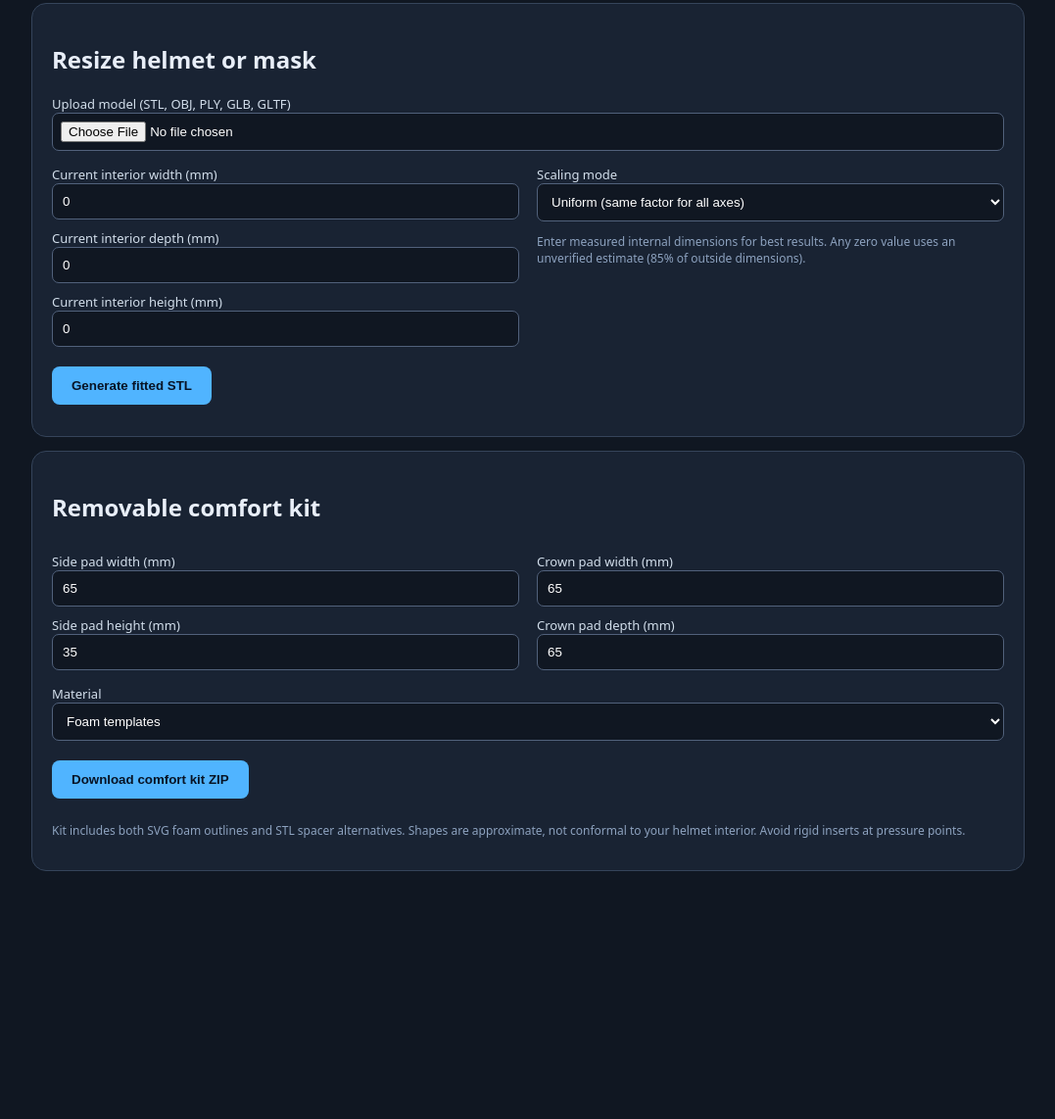
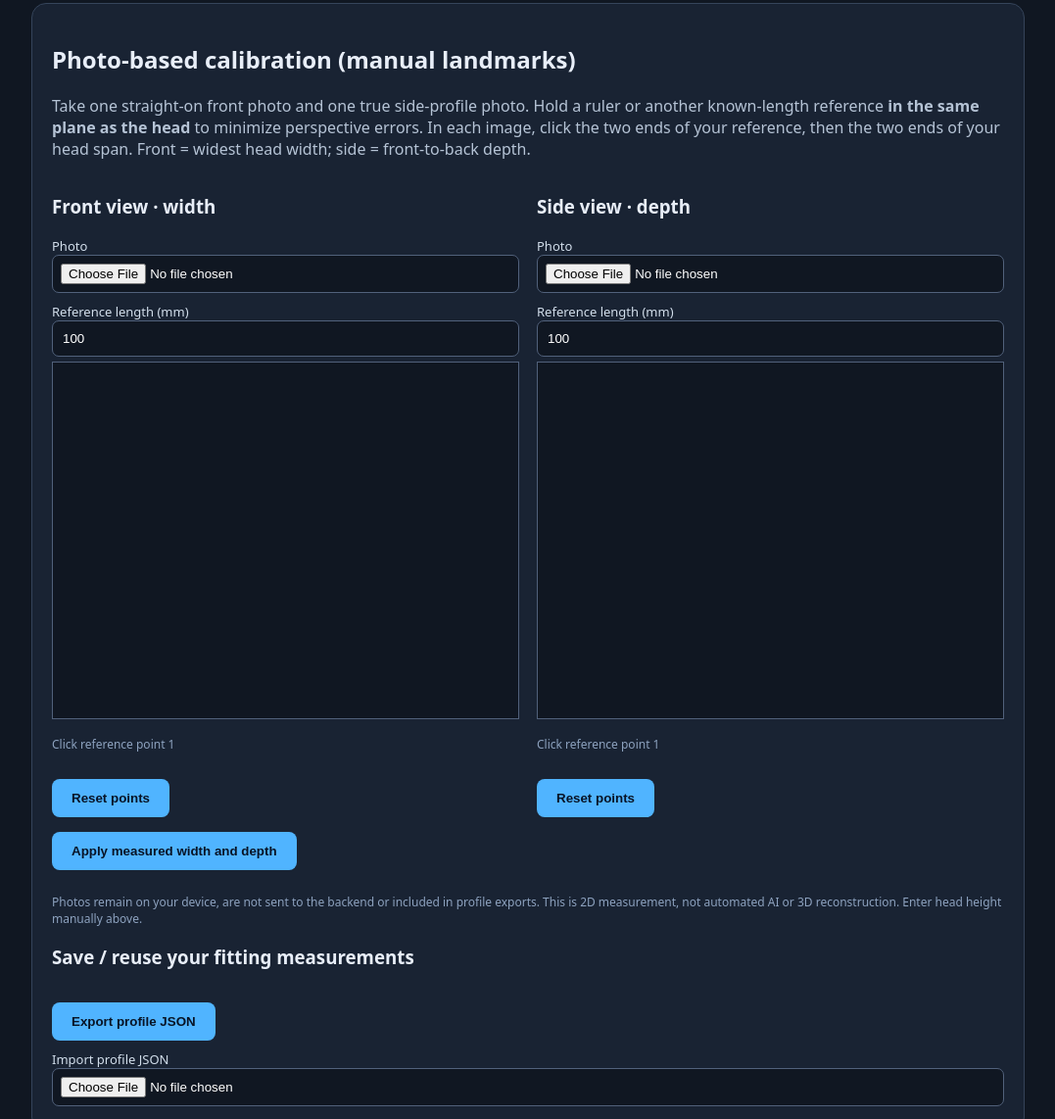
Before and after one commit to Ellis1717/helmet-mask-fit-customizer, a plain HTML site: page index.html in a window 1280 px wide. Shown: the part 682-1824 px from the top of the page at 98% size, without its empty margins (101-1178 px from the left). Before the commit the page ends 1615 px from the top, so only its background shows below. Drawn offline with Linux system fonts and the light colour scheme.

Commit message:
Add photo reference measurement UI and profile import/export

```diff
--- a/index.html
+++ b/index.html
@@ -30,7 +30,22 @@ output{white-space:pre-wrap;display:block;color:#a9efc8;margin-top:12px}
 <label>Right (mm)<input id="pad_right" type="number" value="8" min="0" max="35"></label>
 <label>Crown (mm)<input id="pad_crown" type="number" value="8" min="0" max="35"></label>
 </section></div>
-<section><h2>Resize helmet or mask</h2>
+<section><h2>Photo-based calibration (manual landmarks)</h2>
+<p>Take one straight-on front photo and one true side-profile photo. Hold a ruler or another known-length reference <strong>in the same plane as the head</strong> to minimize perspective errors. In each image, click the two ends of your reference, then the two ends of your head span. Front = widest head width; side = front-to-back depth.</p>
+<div class="grid">
+<div><h3>Front view · width</h3><label>Photo<input type="file" id="upload_front" accept="image/*"></label>
+<label>Reference length (mm)<input id="reference_front" type="number" min="1" value="100"></label>
+<canvas id="photo_front" width="340" height="260" style="width:100%;max-height:420px;object-fit:contain;background:#101722;cursor:crosshair;border:1px solid #51617b"></canvas>
+<p class="mini" id="status_front"></p><button type="button" id="reset_front">Reset points</button></div>
+<div><h3>Side view · depth</h3><label>Photo<input type="file" id="upload_side" accept="image/*"></label>
+<label>Reference length (mm)<input id="reference_side" type="number" min="1" value="100"></label>
+<canvas id="photo_side" width="340" height="260" style="width:100%;max-height:420px;object-fit:contain;background:#101722;cursor:crosshair;border:1px solid #51617b"></canvas>
+<p class="mini" id="status_side"></p><button type="button" id="reset_side">Reset points</button></div>
+</div><button id="apply_calibration" type="button">Apply measured width and depth</button>
+<output id="calibration_result"></output><p class="mini">Photos remain on your device, are not sent to the backend or included in profile exports. This is 2D measurement, not automated AI or 3D reconstruction. Enter head height manually above.</p>
+<h3>Save / reuse your fitting measurements</h3><button type="button" id="export_profile">Export profile JSON</button>
+<label>Import profile JSON<input type="file" id="import_profile" accept=".json,application/json"></label>
+</section>\n<section><h2>Resize helmet or mask</h2>
 <form id="resize"><label>Upload model (STL, OBJ, PLY, GLB, GLTF)<input type="file" name="model" accept=".stl,.obj,.ply,.glb,.gltf" required></label>
 <div class="grid"><div><label>Current interior width (mm)<input id="interior_width" type="number" value="0" min="0"></label>
 <label>Current interior depth (mm)<input id="interior_depth" type="number" value="0" min="0"></label>
@@ -52,4 +67,4 @@ function save(blob,name){const u=URL.createObjectURL(blob);const a=document.crea
 async function send(url,f,name,target){const o=document.getElementById(target);o.textContent="Generating...";try{const r=await fetch(url,{method:'POST',body:f});if(!r.ok)throw new Error(await r.text());save(await r.blob(),name);o.textContent="Ready: "+name+(r.headers.get('X-Fit-Info')?"\n"+r.headers.get('X-Fit-Info'):"")}catch(e){o.textContent="Error: "+e.message}}
 document.getElementById('resize').addEventListener('submit',e=>{e.preventDefault();const f=formData(['interior_width','interior_depth','interior_height','mode']);f.append('model',document.querySelector('[name=model]').files[0]);send('/resize',f,'helmet_fitted.stl','resize_result')});
 document.getElementById('kit').addEventListener('click',()=>send('/comfort-kit',formData(['pad_width','pad_height','crown_width','crown_depth','material']),'comfort_fit_kit.zip','kit_result'));
-</script></body></html>
+</script><script src="/calibration.js"></script></body></html>
```
